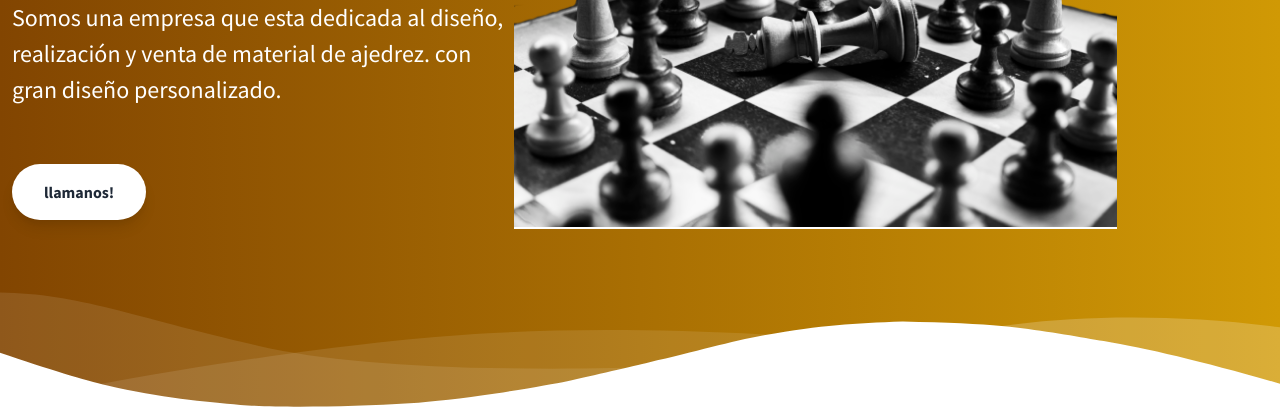
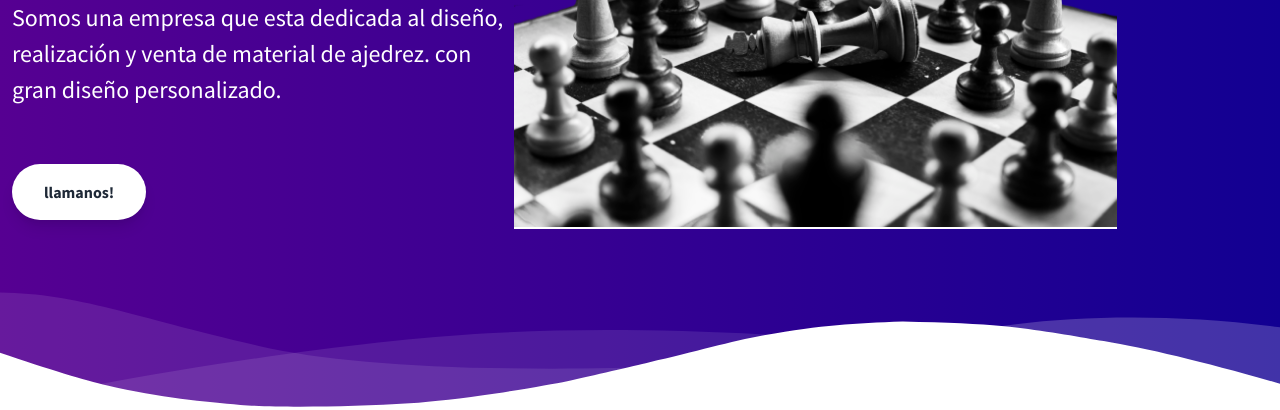
Before and after one commit to nichagiro/chessArt, a plain HTML site: page index.html in a window 1280 px wide. Shown: the part 294-704 px from the top of the page. Drawn offline with nearby package versions, Linux system fonts and the light colour scheme.

Commit message:
cambiar color principal

```diff
--- a/index.html
+++ b/index.html
@@ -25,7 +25,7 @@
 	<!-- Define your gradient here - use online tools to find a gradient matching your branding-->
 	<style>
 		.gradient {
-			background: linear-gradient(90deg, #824501 0%, #d09905 100%);
+			background: linear-gradient(90deg, #560092 0%, #120092 100%);
 		}
 		.btn-float	{
 		bottom: 40px;
```
